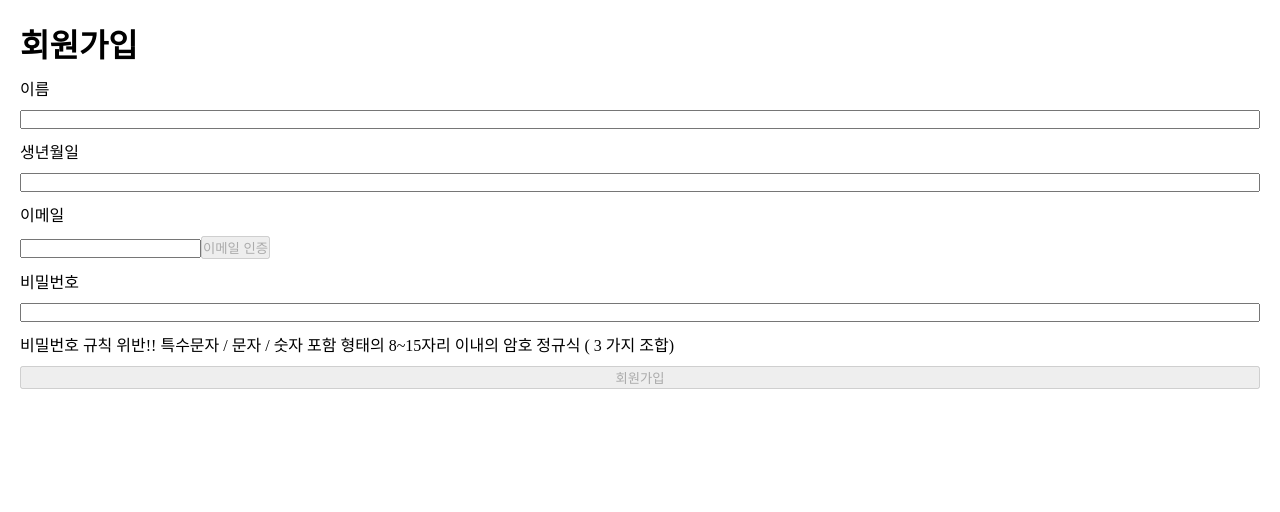
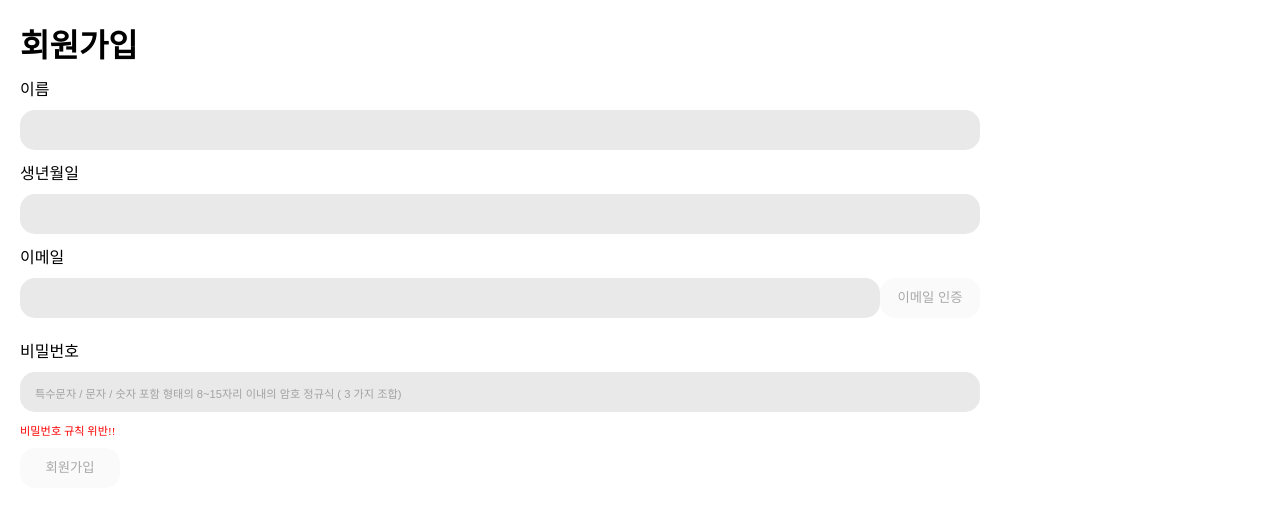
Before and after one commit to sumi-0011/METAMON, a Next.js app: page /join in a window 1280 px wide. Shown: the top 512 px of the page. Built offline with nearby package versions, Linux system fonts and the light colour scheme.

Commit message:
feat: join page valid

```diff
--- /dev/null
+++ b/src/components/common/input.tsx
@@ -0,0 +1,19 @@
+import styled from 'styled-components';
+
+const Input = styled.input`
+  height: 40px;
+  font-size: 15px;
+  border: 0;
+  border-radius: 15px;
+  outline: none;
+  padding-left: 10px;
+  background-color: rgb(233, 233, 233);
+  padding: 10px 15px;
+
+  &::placeholder {
+    color: #a2a2a2;
+    font-size: 0.7rem;
+  }
+`;
+
+export default Input;
--- a/src/components/pages/join.tsx
+++ /dev/null
@@ -1,4 +0,0 @@
-function Join() {
-  return <div>Join Page</div>;
-}
-export default Join;
--- /dev/null
+++ b/src/components/pages/join/email-form.tsx
@@ -0,0 +1,91 @@
+import Input from '@/components/common/input';
+import useInput from '@/hooks/useInput';
+import { ChangeEvent, useState } from 'react';
+import styled from 'styled-components';
+
+const VALID_EMAIL_MESSAGE = '이메일 정규식 규칙 위반!!';
+
+interface EmailFormProps {
+  email: string;
+  handleEmailChange: (e: ChangeEvent<HTMLInputElement>) => void;
+  validEmail?: boolean;
+
+  handleEmailAuth: () => void;
+}
+
+function EmailForm({
+  email,
+  validEmail,
+  handleEmailChange,
+  handleEmailAuth,
+}: EmailFormProps) {
+  const [requestAuth, setRequestAuth] = useState<boolean>(false);
+  const [authentication, handleAuthChange] = useInput();
+
+  const isEmailError = !validEmail && email !== '';
+
+  const handleEmailAuthRequest = () => {
+    setRequestAuth(true);
+  };
+
+  return (
+    <Wrapper>
+      <label htmlFor="join-email">이메일 </label>
+      <InputWrapper>
+        <Input
+          type="email"
+          id="join-email"
+          value={email}
+          onChange={handleEmailChange}
+        />
+        <Button onClick={handleEmailAuthRequest} disabled={!validEmail}>
+          이메일 인증
+        </Button>
+      </InputWrapper>
+      <ErrorText>{isEmailError && VALID_EMAIL_MESSAGE}</ErrorText>
+
+      {requestAuth && (
+        <div>
+          <Input
+            type="tex"
+            value={authentication}
+            onChange={handleAuthChange}
+          />
+          <Button onClick={handleEmailAuth}>인증하기</Button>
+        </div>
+      )}
+    </Wrapper>
+  );
+}
+
+const InputWrapper = styled.div`
+  display: flex;
+  input {
+    flex: 1;
+  }
+`;
+
+const Wrapper = styled.div`
+  width: 100%;
+  display: flex;
+  flex-direction: column;
+  gap: 10px;
+`;
+
+const ErrorText = styled.p`
+  color: red;
+  font-size: 0.7rem;
+`;
+
+const Button = styled.button`
+  height: 40px;
+  line-height: 40px;
+  width: 100px;
+  border-radius: 15px;
+  border: none;
+
+  color: ${(props) => (props.disabled ? '#a9a9a9' : '#454545')};
+  cursor: ${(props) => (props.disabled ? 'not-allowed' : 'pointer')};
+`;
+
+export default EmailForm;
--- /dev/null
+++ b/src/components/pages/join/index.tsx
@@ -0,0 +1,95 @@
+import Input from '@/components/common/input';
+import EmailForm from '@/components/pages/join/email-form';
+import useInput from '@/hooks/useInput';
+import { useState } from 'react';
+import styled from 'styled-components';
+
+const VALID_PASSWORD_MESSAGE = '비밀번호 규칙 위반!! ';
+
+function Join() {
+  const [name, handleNameChange] = useInput();
+  const [birth, handleBirthChange] = useInput();
+  const [password, handlePasswordChange, validPassword] = useInput('password');
+  const [email, handleEmailChange, validEmail] = useInput('email');
+
+  const [isValidAuth, setIsValidAuth] = useState(false); // 인증 성공
+
+  const isSubmitDisable = !(
+    isValidAuth &&
+    validEmail &&
+    validPassword &&
+    name !== '' &&
+    birth !== ''
+  );
+
+  const handleEmailAuth = () => {
+    setIsValidAuth(true);
+  };
+
+  return (
+    <Wrapper>
+      <h1>회원가입</h1>
+
+      <label htmlFor="join-name">이름</label>
+      <Input
+        type="text"
+        id="join-name"
+        value={name}
+        onChange={handleNameChange}
+      />
+      <label htmlFor="join-birth">생년월일</label>
+      <Input
+        type="text"
+        value={birth}
+        onChange={handleBirthChange}
+        id="join-birth"
+      />
+
+      <EmailForm
+        email={email}
+        handleEmailChange={handleEmailChange}
+        validEmail={validEmail}
+        handleEmailAuth={handleEmailAuth}
+      />
+
+      <label htmlFor="join-password">비밀번호</label>
+      <Input
+        type="password"
+        value={password}
+        onChange={handlePasswordChange}
+        id="join-password"
+        placeholder="특수문자 / 문자 / 숫자 포함 형태의 8~15자리 이내의 암호 정규식 ( 3 가지 조합)"
+      />
+      <ErrorText>{!validPassword && VALID_PASSWORD_MESSAGE}</ErrorText>
+
+      <Button disabled={isSubmitDisable}>회원가입</Button>
+    </Wrapper>
+  );
+}
+
+const Wrapper = styled.div`
+  display: flex;
+  flex-direction: column;
+  gap: 10px;
+  padding: 20px;
+
+  max-width: 1000px;
+`;
+
+const ErrorText = styled.p`
+  color: red;
+  font-size: 0.7rem;
+`;
+
+const Button = styled.button`
+  height: 40px;
+  line-height: 40px;
+  width: 100px;
+  border-radius: 15px;
+  border: none;
+  cursor: pointer;
+
+  color: ${(props) => (props.disabled ? '#a9a9a9' : '#454545')};
+  cursor: ${(props) => (props.disabled ? 'not-allowed' : 'pointer')};
+`;
+export default Join;
--- a/src/pages/index.tsx
+++ b/src/pages/index.tsx
@@ -12,7 +12,6 @@ export default function Home() {
       </Head>
       <main>
         <Onboarding />
-        <Test />
       </main>
     </>
   );
--- a/src/pages/join.tsx
+++ b/src/pages/join.tsx
@@ -1,93 +1,7 @@
-import useInput from '@/hooks/useInput';
-import { useState } from 'react';
-import styled from 'styled-components';
+import Join from '@/components/pages/join';
 
-const VALID_EMAIL_MESSAGE = '이메일 정규식 규칙 위반!!';
-const VALID_PASSWORD_MESSAGE =
-  '비밀번호 규칙 위반!! 특수문자 / 문자 / 숫자 포함 형태의 8~15자리 이내의 암호 정규식 ( 3 가지 조합)';
-
-function Join() {
-  const [name, handleNameChange] = useInput();
-  const [birth, handleBirthChange] = useInput();
-  const [email, handleEmailChange, validEmail] = useInput('email');
-  const [password, handlePasswordChange, validPassword] = useInput('password');
-
-  const [requestAuth, setRequestAuth] = useState<boolean>(false);
-  const [authentication, handleAuthChange] = useInput();
-  const [isValidAuth, setIsValidAuth] = useState(false); // 인증 성공
-
-  const isEmailError = !validEmail && email !== '';
-  const isSubmit =
-    isValidAuth && validEmail && validPassword && name !== '' && birth !== '';
-
-  const handleEmailAuthRequest = () => {
-    setRequestAuth(true);
-  };
-
-  const handleEmailAuth = () => {
-    setIsValidAuth(true);
-  };
-
-  return (
-    <Wrapper>
-      <h1>회원가입</h1>
-
-      <label htmlFor="join-name">이름</label>
-      <input
-        type="text"
-        id="join-name"
-        value={name}
-        onChange={handleNameChange}
-      />
-      <label htmlFor="join-birth">생년월일</label>
-      <input
-        type="text"
-        value={birth}
-        onChange={handleBirthChange}
-        id="join-birth"
-      />
-      <label htmlFor="join-email">이메일 </label>
-      <div>
-        <input
-          type="email"
-          id="join-email"
-          value={email}
-          onChange={handleEmailChange}
-        />
-        <button onClick={handleEmailAuthRequest} disabled={!validEmail}>
-          이메일 인증
-        </button>
-      </div>
-      {isEmailError && VALID_EMAIL_MESSAGE}
-      {requestAuth && (
-        <div>
-          <input
-            type="tex"
-            value={authentication}
-            onChange={handleAuthChange}
-          />
-          <button onClick={handleEmailAuth}>인증하기</button>
-        </div>
-      )}
-      <label htmlFor="join-password">비밀번호</label>
-      <input
-        type="password"
-        value={password}
-        onChange={handlePasswordChange}
-        id="join-password"
-      />
-      {!validPassword && VALID_PASSWORD_MESSAGE}
-
-      <button disabled={!isSubmit}>회원가입</button>
-    </Wrapper>
-  );
+function JoinPage() {
+  return <Join />;
 }
 
-const Wrapper = styled.div`
-  display: flex;
-  flex-direction: column;
-  gap: 10px;
-  padding: 20px;
-`;
-
-export default Join;
+export default JoinPage;
```
